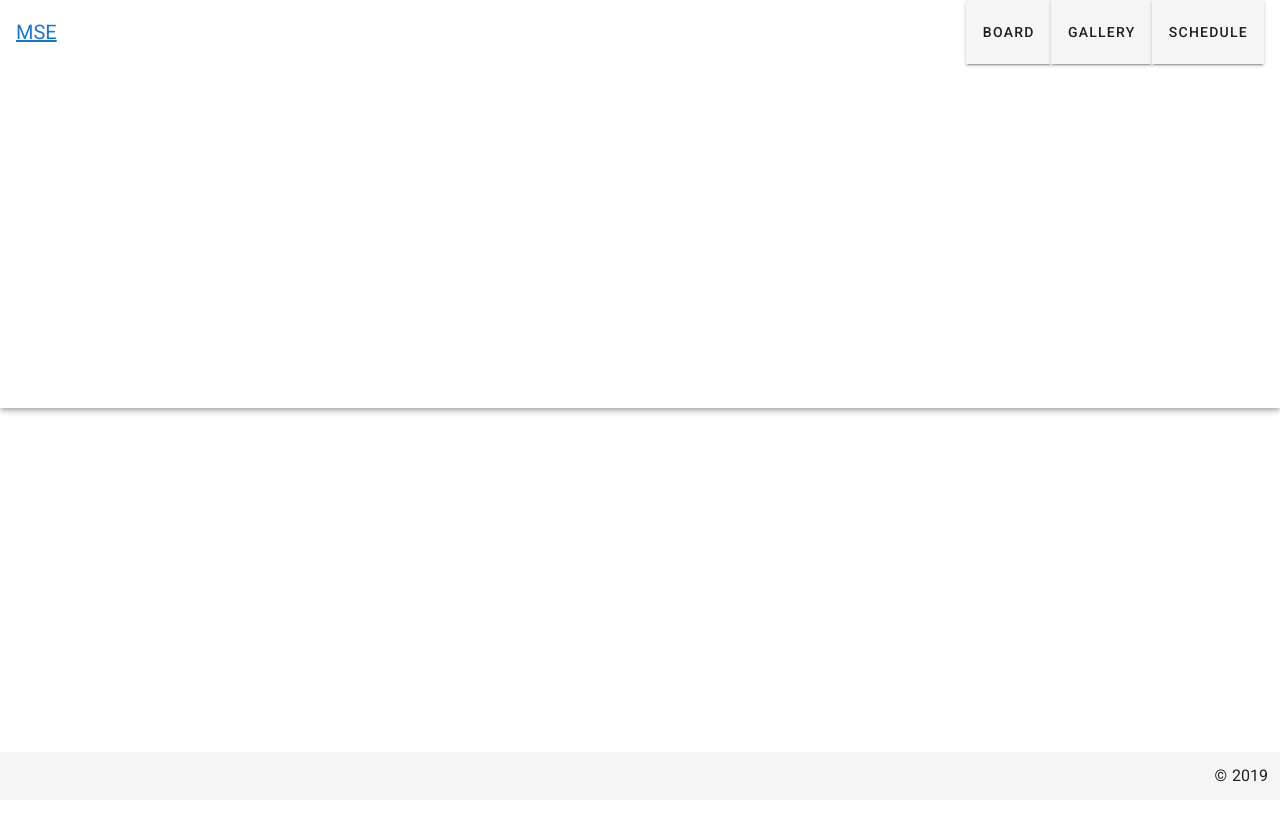
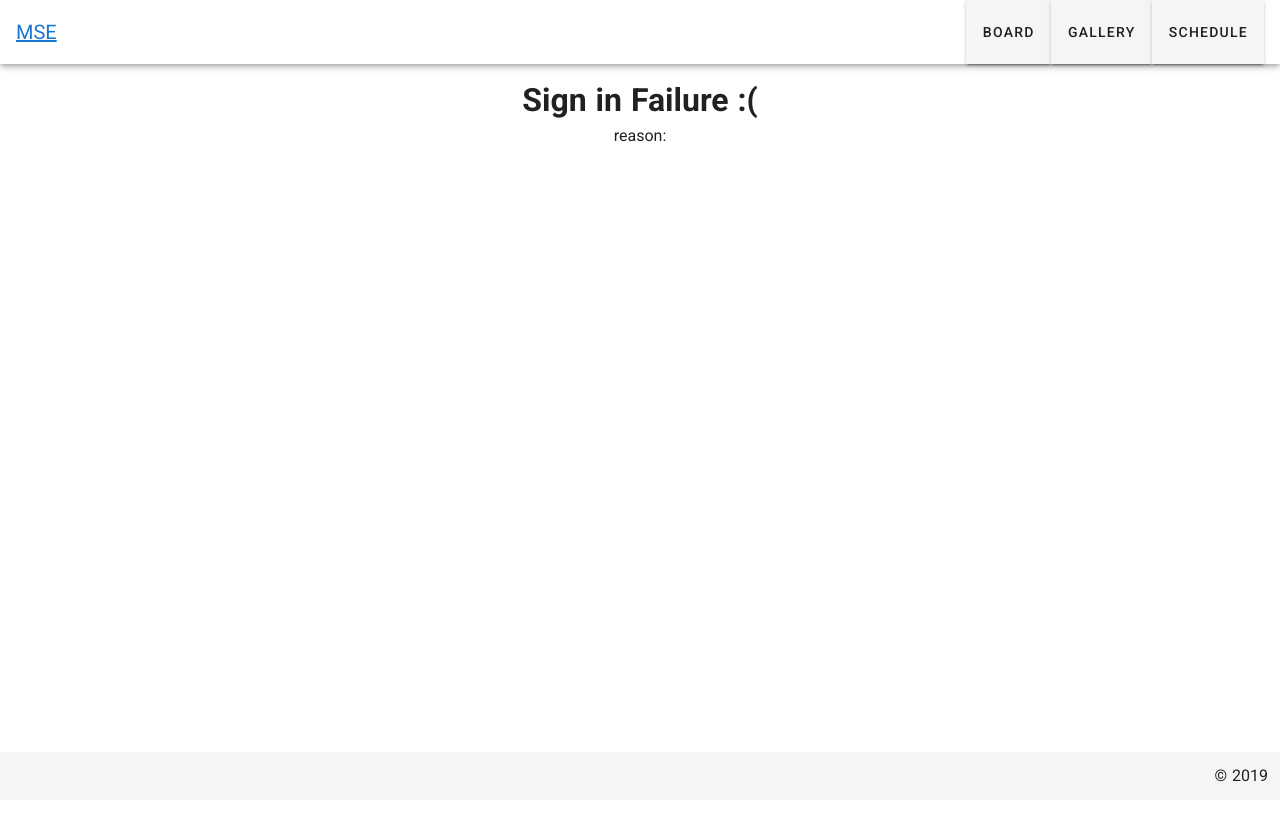
Before and after one commit to 1d1s-front-team/mse-web-front, a Nuxt app: page /auth/signin-failure in a window 1280 px wide. Shown: the top 820 px of the page. Built offline with nearby package versions, Linux system fonts and the light colour scheme.

Commit message:
hyewon: sign in failure page added

```diff
--- /dev/null
+++ b/pages/auth/signin-failure.vue
@@ -0,0 +1,22 @@
+<template>
+    <v-container>
+        <h1>Sign in Failure :(</h1>
+        <p>reason: {{ error }}</p>
+    </v-container>
+</template>
+
+<script>
+    export default {
+        name: "signin-failure",
+
+        data () {
+            return {
+                error: this.$route.params.err,
+            }
+        }
+    }
+</script>
+
+<style scoped>
+
+</style>
--- a/pages/auth/signin.vue
+++ b/pages/auth/signin.vue
@@ -82,9 +82,11 @@
                     username: this.username,
                     password: this.password
                 }).then((res) => {
-                    this.$router.push({ name: 'signin-success', param: { res } });
+                    console.log("submit method: " + res);
+                    this.$router.push({ path: '/auth/signin-success', param: res });
                 }).catch((err) => {
-                    console.log(err)
+                    console.log("submit method: " + err)
+                    this.$router.push({ path: '/auth/signin-failure', param: err });
                 })
                 console.log("POST request submitted")
             },
```
